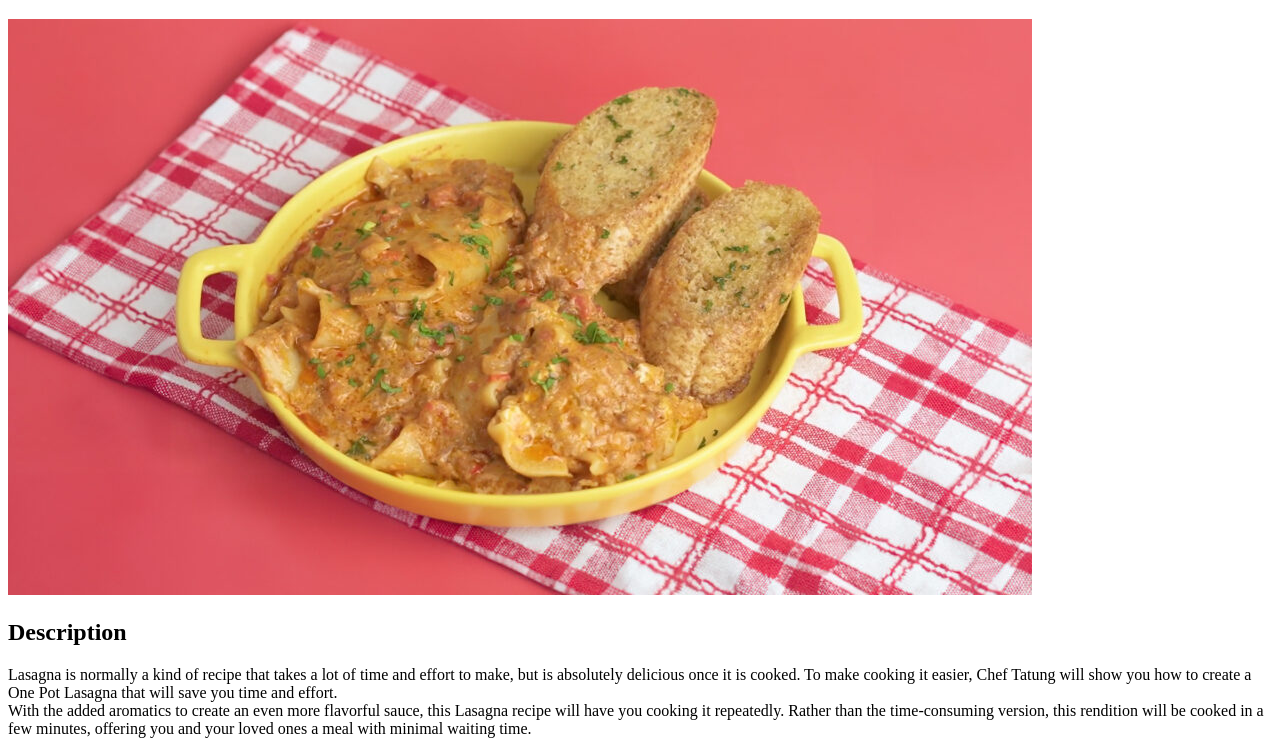
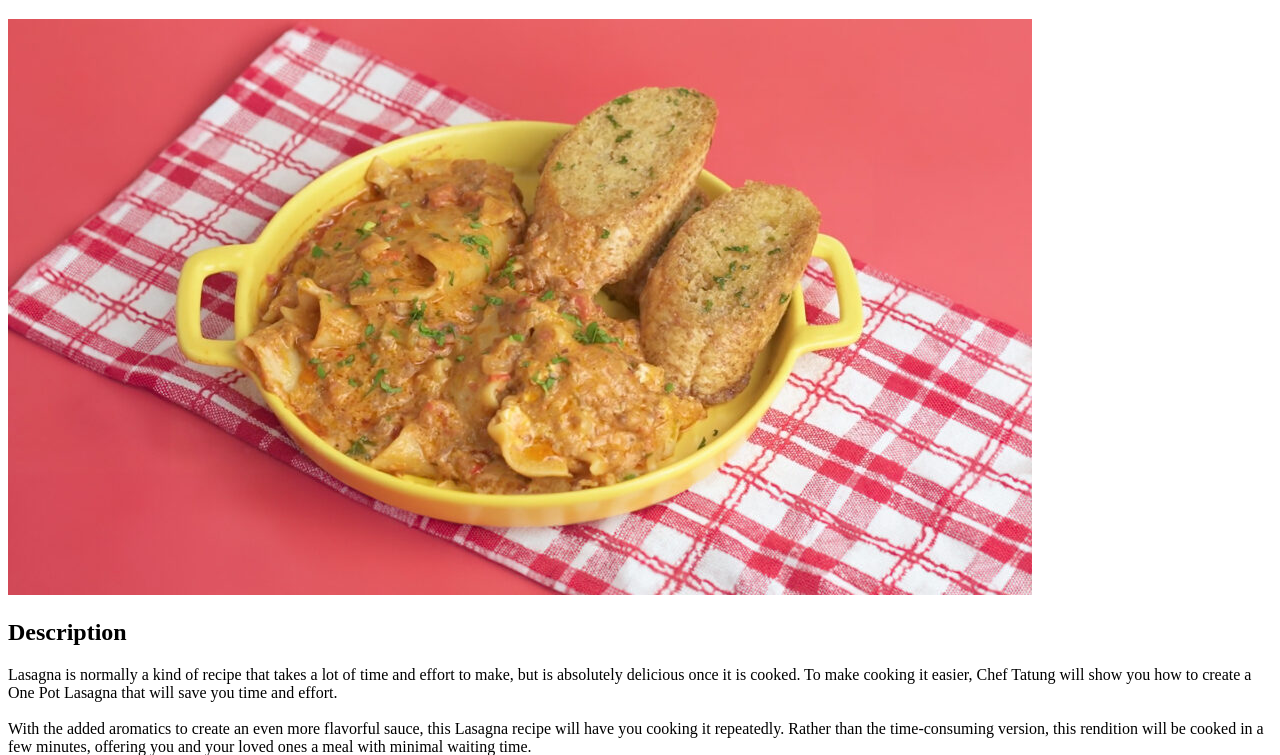
Before and after one commit to lovelyjcp/odin-recipes, a plain HTML site: page recipes/lasagna.html in a window 1280 px wide. Shown: the part 61-816 px from the top of the page. Drawn offline with Linux system fonts and the light colour scheme.

Commit message:
Added <br> to the description paragraph

```diff
--- a/recipes/lasagna.html
+++ b/recipes/lasagna.html
@@ -8,7 +8,7 @@
         <img src="lasagna.jpg">
 
         <h2>Description</h2>
-            <p>Lasagna is normally a kind of recipe that takes a lot of time and effort to make, but is absolutely delicious once it is cooked. To make cooking it easier, Chef Tatung will show you how to create a One Pot Lasagna that will save you time and effort.<br>
+            <p>Lasagna is normally a kind of recipe that takes a lot of time and effort to make, but is absolutely delicious once it is cooked. To make cooking it easier, Chef Tatung will show you how to create a One Pot Lasagna that will save you time and effort.<br><br>
             With the added aromatics to create an even more flavorful sauce, this Lasagna recipe will have you cooking it repeatedly. Rather than the time-consuming version, this rendition will be cooked in a few minutes, offering you and your loved ones a meal with minimal waiting time.
             </p>
 
```
